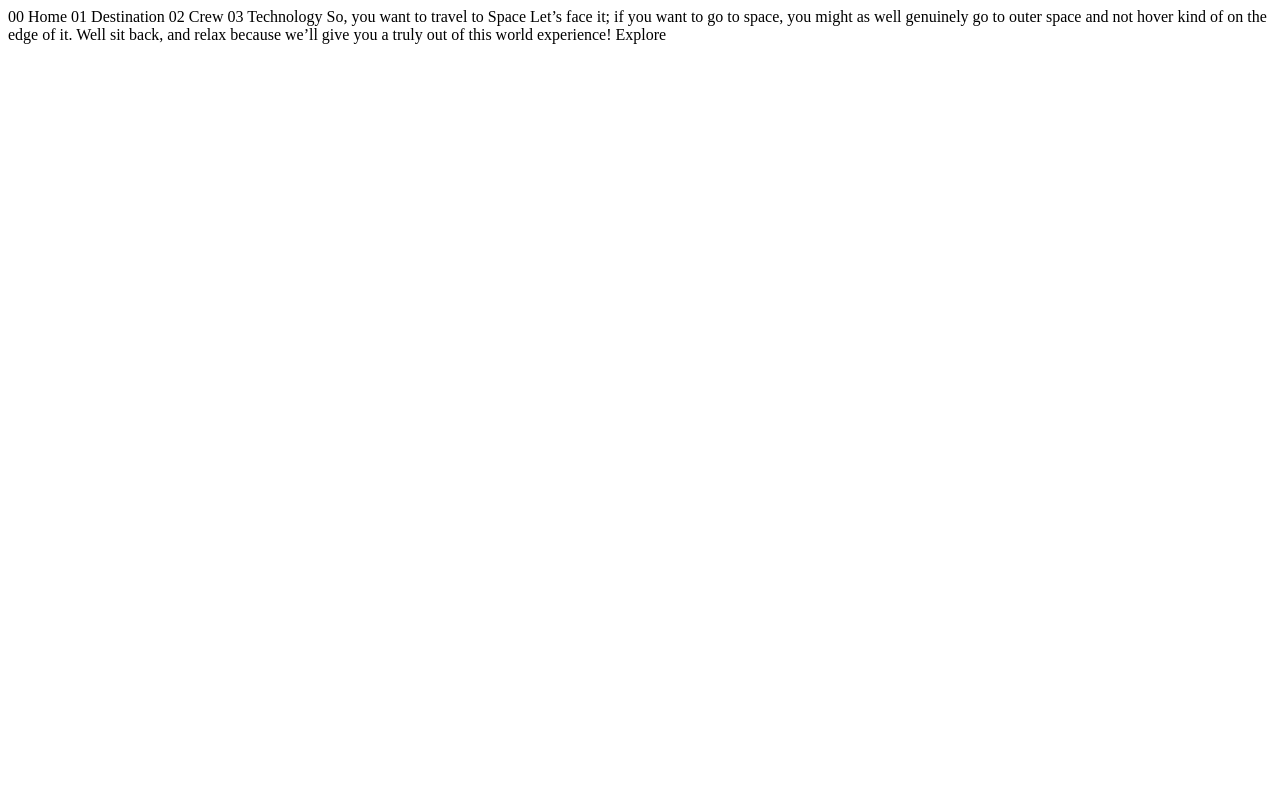
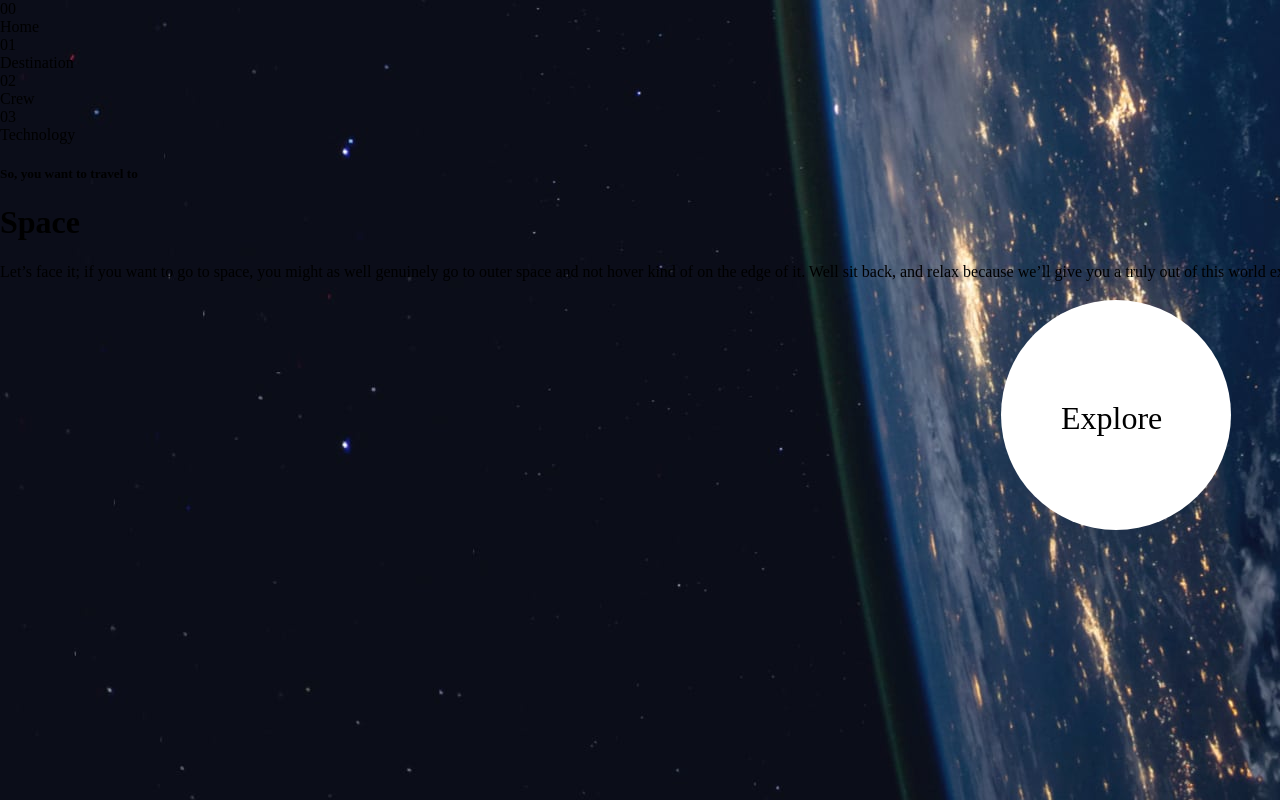
Before and after one commit to Mr-Duckworth/Space-tourism-multi-page-website, a plain HTML site: page CODE/index.html in a window 1280 px wide. Drawn offline with Linux system fonts and the light colour scheme.

Commit message:
index.html and styles.css

```diff
--- a/CODE/index.html
+++ b/CODE/index.html
@@ -3,25 +3,55 @@
 <head>
   <meta charset="UTF-8">
   <meta name="viewport" content="width=device-width, initial-scale=1.0">
-
+  <link rel="stylesheet" href="styles.css">
   <link rel="icon" type="image/png" sizes="32x32" href="./assets/favicon-32x32.png">
 
-  <title>Frontend Mentor | Space tourism website</title>
+  <title>Aloba Tobiloba | Space tourism website</title>
 </head>
 <body>
-
-  00 Home
-  01 Destination
-  02 Crew
-  03 Technology
-
+  <div>
+    <div class="oval-top">
+    </div>
+    <div>
+    </div>
+    <div>
+      <div>
+        <p> 00 </p>
+        <p> Home </p>
+      </div>
+      <div>
+        <p> 01 </p>
+        <p> Destination </p>
+      </div>
+      <div>
+        <p> 02 </p>
+        <p> Crew </p>
+      </div>
+      <div>
+        <p> 03 </p>
+        <p> Technology </p>
+      </div>
+    </div>
+  </div>
+  <div>
+    <h5>
        So, you want to travel to
+    </h5>
+    <h1>
       Space
+    </h1>
+    <p>
       Let’s face it; if you want to go to space, you might as well genuinely go to
       outer space and not hover kind of on the edge of it. Well sit back, and relax
       because we’ll give you a truly out of this world experience!
-
+    </p>
+  </div>
+  <div class="oval-bottom">
+    <p class="explore">
       Explore
+    </p>
+  </div>
+  </div>
 
 </body>
 </html>
--- /dev/null
+++ b/CODE/styles.css
@@ -0,0 +1,41 @@
+body {
+    background-image: url("assets/home/background-home-desktop.jpg");
+    background-repeat: no-repeat;
+    image-orientation: none;
+    width: 1440px;
+    height: 900px;
+    margin: 0;
+    padding: 0%;
+    border: 0;
+    position: fixed;
+}
+p {
+    margin: 0;
+
+}
+
+/***************Class Selectors****************/
+.oval-bottom {
+    position: absolute;
+    height: 230px;
+    width: 230px;
+    border-radius: 50%;
+    left: 1001px;
+    top: 300px;
+    background-color: #ffffff;
+
+}
+
+.explore {
+    position: relative;
+    top: 100px;
+    bottom: 118px;
+    left: 60px;
+    right: 64px;
+    height: 37px;
+    width: 148px;
+    font-size: 2rem;
+    line-height: 37px;
+    font-weight: 400;
+    font-style: normal;
+}
```
Lines whose indentation alone changed are shown as unchanged.
